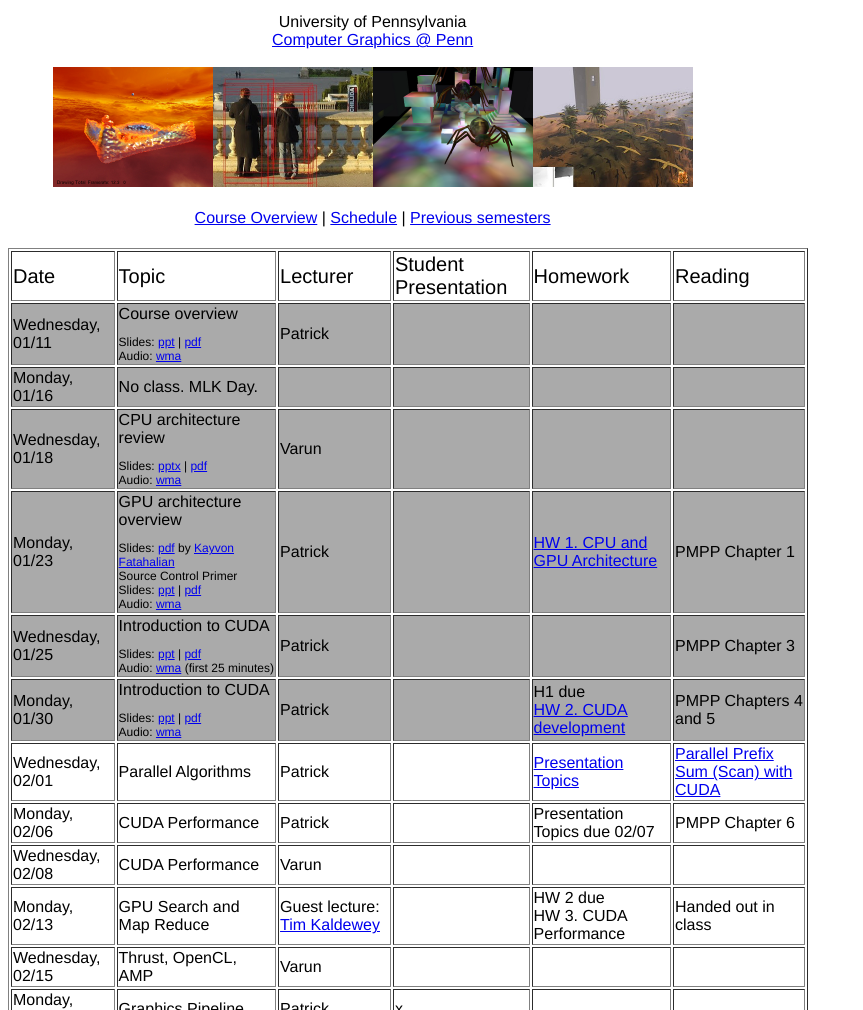
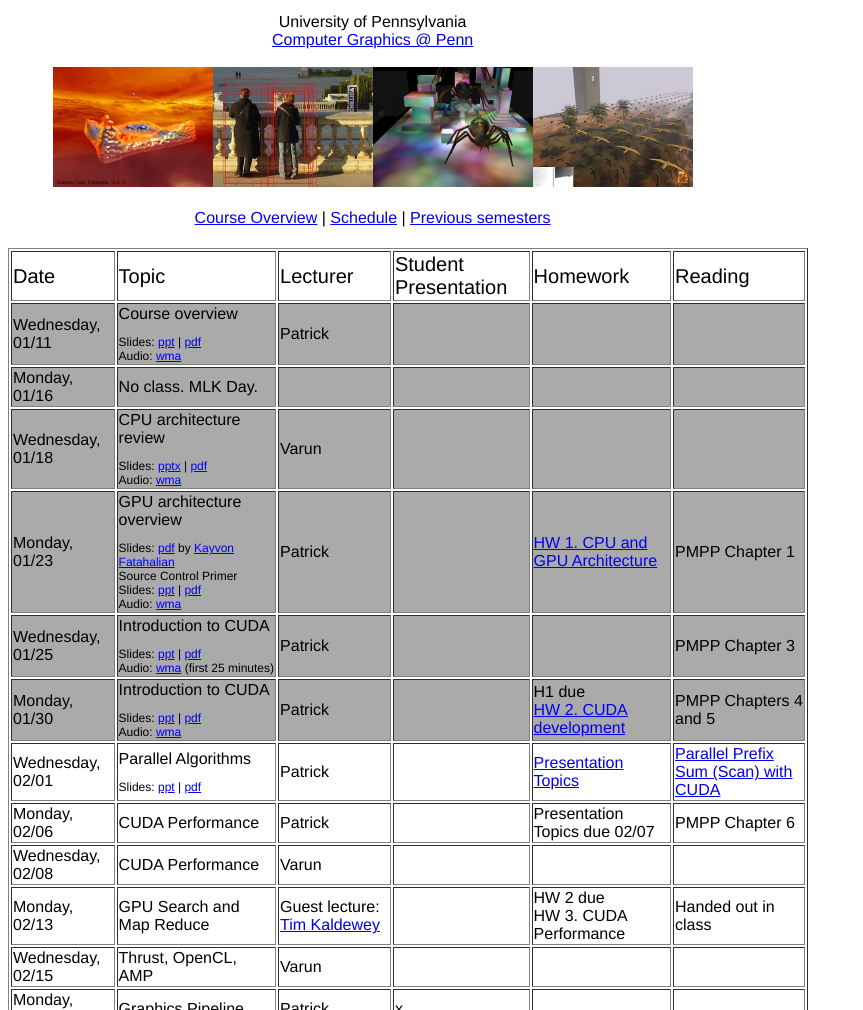
Before and after one commit to CIS565-Spring-2012/cis565-spring-2012.github.com, a plain HTML site: page schedule.html in a window 1280 px wide. Shown: the part 90-1100 px from the top of the page, without its empty margins (0-863 px from the left). Drawn offline with Linux system fonts and the light colour scheme.

Commit message:
Added 02/01 slides

```diff
--- a/schedule.html
+++ b/schedule.html
@@ -107,7 +107,13 @@ body {
     </td><td>Patrick</td><td></td><td>H1 due<br/><a href="homeworks/Homework2.zip">HW 2. CUDA development</a></td><td>PMPP Chapters 4 and 5</td>
 </tr>
 <tr>
-    <td>Wednesday, 02/01</td><td>Parallel Algorithms</td><td>Patrick</td><td></td>
+    <td>Wednesday, 02/01</td>
+    <td>Parallel Algorithms
+    <p class="slidesEtc">
+    Slides: <a href="lectures/02-01-Parallel-Algorithms.ppt">ppt</a> |
+            <a href="lectures/02-01-Parallel-Algorithms.pdf">pdf</a><br />
+    </p>
+    </td><td>Patrick</td><td></td>
     <td><a href="homeworks/StudentPresentationTopics.pdf">Presentation Topics</a></td>
     <td><a href="http://http.developer.nvidia.com/GPUGems3/gpugems3_ch39.html">Parallel Prefix Sum (Scan) with CUDA</a></td>
 </tr>
```
Also changed, not shown: 4 other files.
